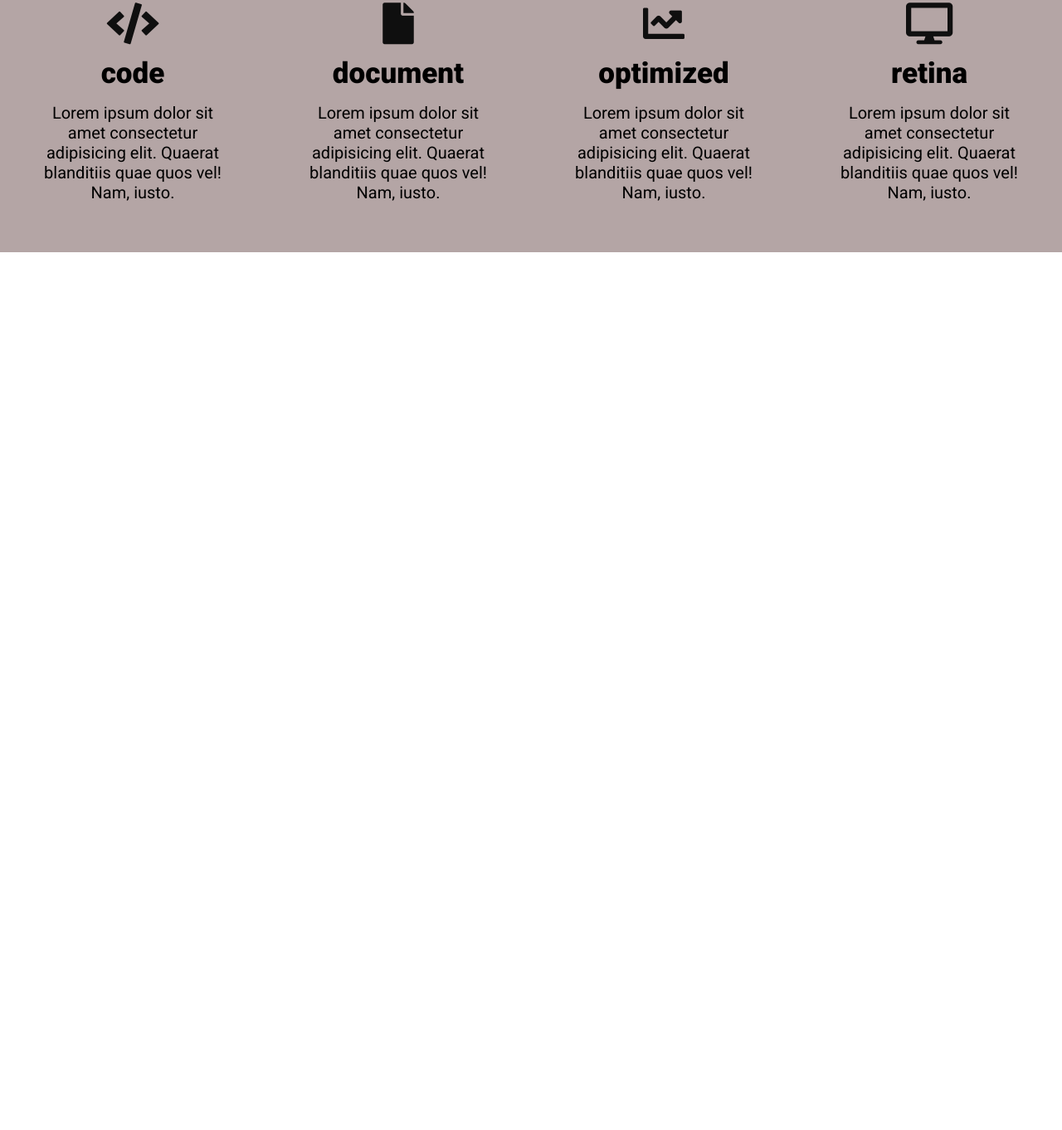
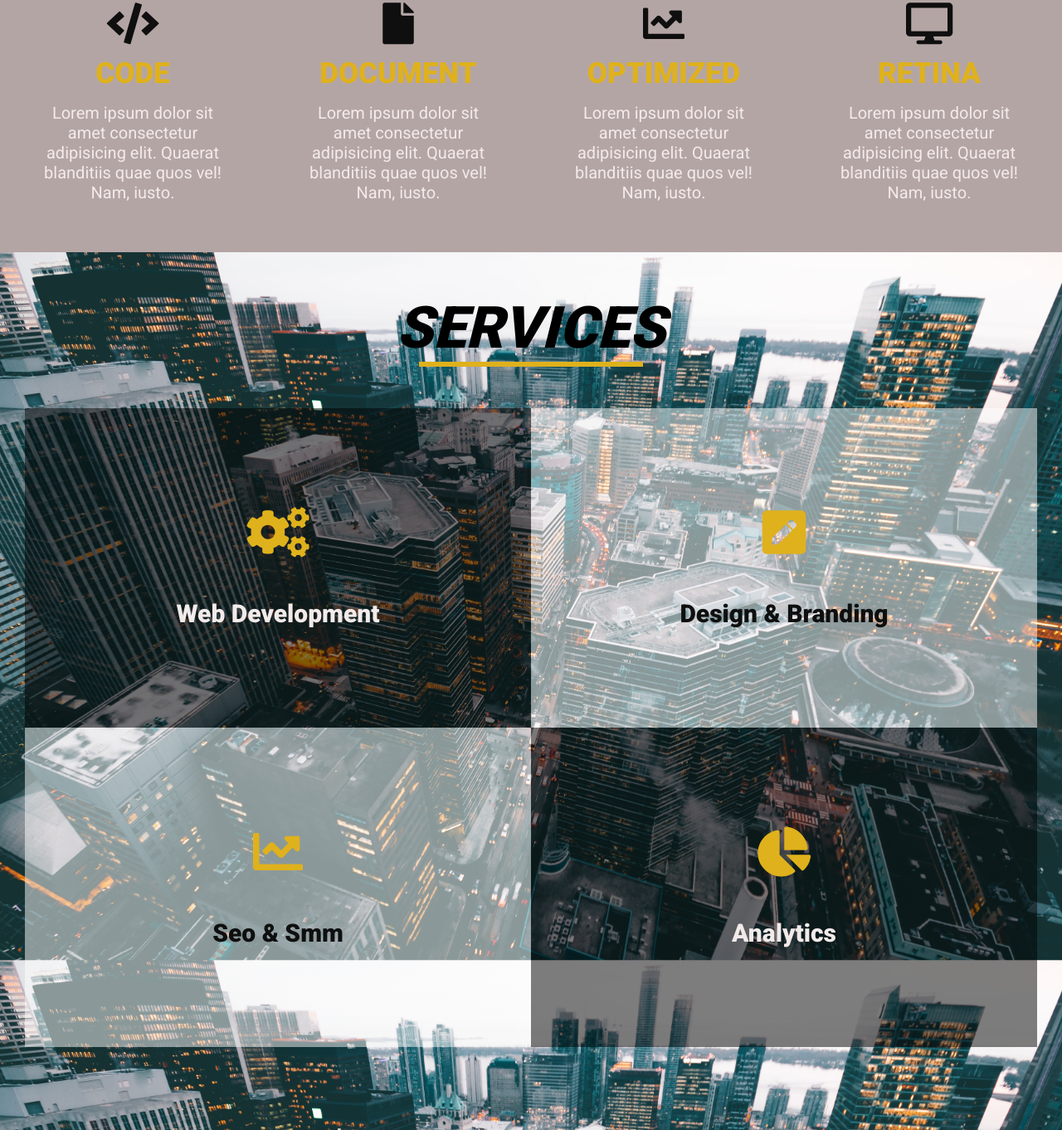
Before and after one commit to yousef-ghanim/ewb-agency, a plain HTML site: page index.html in a window 1280 px wide. Shown: the part 849-2211 px from the top of the page at 83% size. Before the commit the page ends 1153 px from the top, so only its background shows below. Drawn offline with Linux system fonts and the light colour scheme.

Commit message:
services ready

```diff
--- a/index.html
+++ b/index.html
@@ -82,6 +82,72 @@
       </div>
     </section>
     <!-- end of skills -->
+    <!-- services -->
+    <section id="services">
+      <div class="services-header">
+        <h1>services</h1>
+        <div class="underline"></div>
+      </div>
+      <div class="services-container">
+        <article class="services-item black">
+          <div class="front-side">
+            <i class="fas fa-cogs"></i>
+            <h1>Web Development</h1>
+          </div>
+          <div class="back-side">
+            <h1>Web Development</h1>
+            <p>
+              Lorem ipsum dolor sit amet consectetur adipisicing elit. Debitis
+              optio et quas aliquid molestias ut?
+            </p>
+            <a href="#">Read More</a>
+          </div>
+        </article>
+        <article class="services-item white">
+          <div class="front-side">
+            <i class="fas fa-pen-square"></i>
+            <h1>Design & Branding</h1>
+          </div>
+          <div class="back-side">
+            <h1>Design & Branding</h1>
+            <p>
+              Lorem ipsum dolor sit amet consectetur adipisicing elit. Debitis
+              optio et quas aliquid molestias ut?
+            </p>
+            <a href="#">Read More</a>
+          </div>
+        </article>
+        <article class="services-item black">
+          <div class="front-side">
+            <i class="fas fa-chart-pie"></i>
+            <h1>Analytics</h1>
+          </div>
+          <div class="back-side">
+            <h1>Analytics</h1>
+            <p>
+              Lorem ipsum dolor sit amet consectetur adipisicing elit. Debitis
+              optio et quas aliquid molestias ut?
+            </p>
+            <a href="#">Read More</a>
+          </div>
+        </article>
+        <article class="services-item white">
+          <div class="front-side">
+            <i class="fas fa-chart-line"></i>
+            <h1>Seo & Smm</h1>
+          </div>
+          <div class="back-side">
+            <h1>Seo & Smm</h1>
+            <p>
+              Lorem ipsum dolor sit amet consectetur adipisicing elit. Debitis
+              optio et quas aliquid molestias ut?
+            </p>
+            <a href="#">Read More</a>
+          </div>
+        </article>
+      </div>
+    </section>
+    <!-- end of services -->
     <script src="app.js"></script>
   </body>
 </html>
--- a/style.css
+++ b/style.css
@@ -175,11 +175,14 @@ header {
 .skills-title {
   font-size: 3.5rem;
   margin: 1.5rem 0;
+  text-transform: uppercase;
+  color: var(--yellow-color);
 }
 .class-text {
   font-size: 2rem;
   max-width: 75%;
   margin: 0 auto;
+  color: var(--white-color);
 }
 @media (min-width: 700px) {
   .skills-container {
@@ -194,3 +197,108 @@ header {
   }
 }
 /* end of skills */
+/* services */
+#services {
+  padding: 5rem 3rem;
+  background: url(./images/services.jpeg) center fixed no-repeat;
+  background-size: cover;
+}
+
+.services-header h1 {
+  font-size: 7rem;
+  text-transform: uppercase;
+  font-style: italic;
+  font-weight: 900;
+  text-align: center;
+}
+.services-header .underline {
+  width: 27rem;
+  border: 0.3rem solid var(--yellow-color);
+  margin: 0 auto;
+}
+.services-container {
+  margin: 5rem auto;
+}
+.services-item {
+  padding: 12rem 5rem;
+  position: relative;
+  overflow: hidden;
+}
+.services-item h1 {
+  font-size: 3rem;
+}
+.front-side {
+  text-align: center;
+  transition: transform 0.3s;
+}
+.front-side i {
+  font-size: 6rem;
+  color: var(--yellow-color);
+  margin-bottom: 5rem;
+}
+.black {
+  color: var(--white-color);
+  background: linear-gradient(rgba(0, 0, 0, 0.5), rgba(0, 0, 0, 0.5));
+}
+.white {
+  color: var(--black-color);
+  background: linear-gradient(
+    rgba(255, 255, 255, 0.5),
+    rgba(255, 255, 255, 0.5)
+  );
+}
+.back-side {
+  position: absolute;
+  margin: 12rem 4rem;
+  transition: transform 0.3s;
+}
+.back-side p {
+  font-size: 2rem;
+  margin: 3rem 0 4rem 0;
+}
+.back-side a {
+  font-size: 2.5rem;
+  text-decoration: none;
+  color: var(--yellow-color);
+  border: 0.2rem solid var(--yellow-color);
+  padding: 1rem 1.5rem;
+  margin-top: 2rem;
+}
+.back-side a:hover {
+  background-color: var(--yellow-color);
+  color: var(--white-color);
+}
+.white .back-side a {
+  color: var(--black-color);
+  background-color: var(--yellow-color);
+}
+.white .back-side a:hover {
+  background-color: var(--black-color);
+  color: var(--yellow-color);
+  border: 0.2rem solid var(--black-color);
+}
+.services-item:hover .front-side {
+  transform: translateY(-190%);
+}
+.services-item:hover .back-side {
+  transform: translateY(-150%);
+}
+@media (min-width: 900px) {
+  .services-container {
+    display: grid;
+    grid-template-columns: 1fr 1fr;
+  }
+  .services-container .services-item:nth-of-type(1) {
+    order: 1;
+  }
+  .services-container .services-item:nth-of-type(2) {
+    order: 2;
+  }
+  .services-container .services-item:nth-of-type(3) {
+    order: 4;
+  }
+  .services-container .services-item:nth-of-type(4) {
+    order: 3;
+  }
+}
+/* end of services */
```
